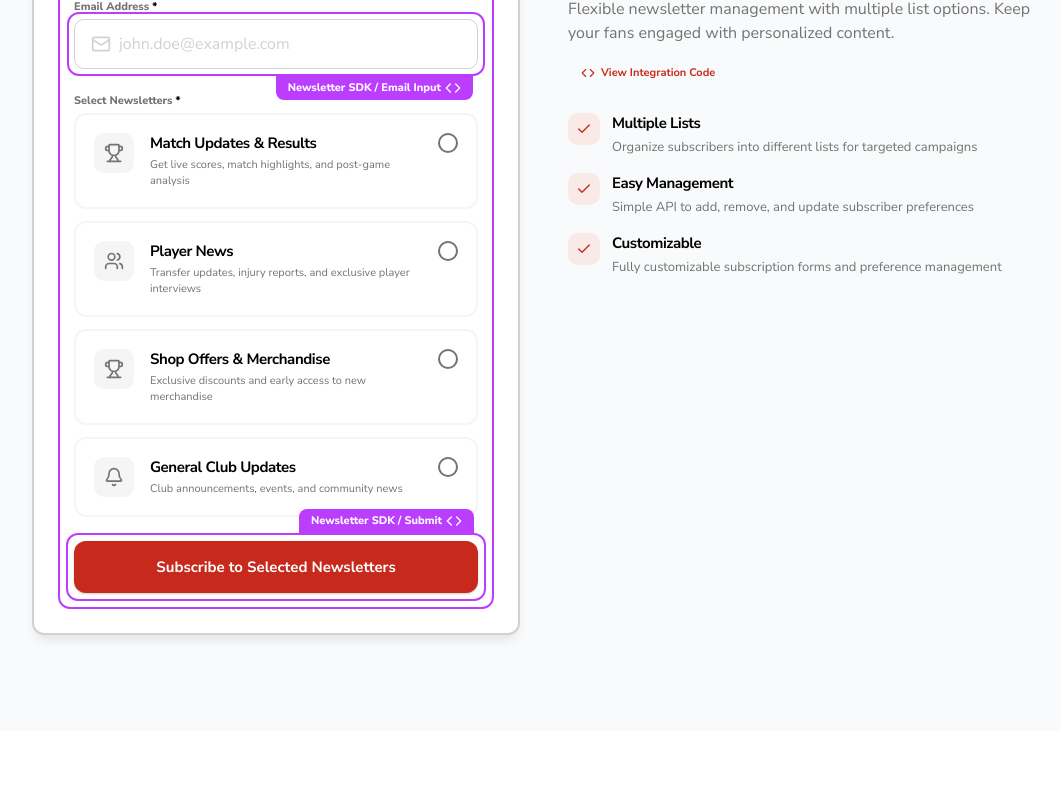
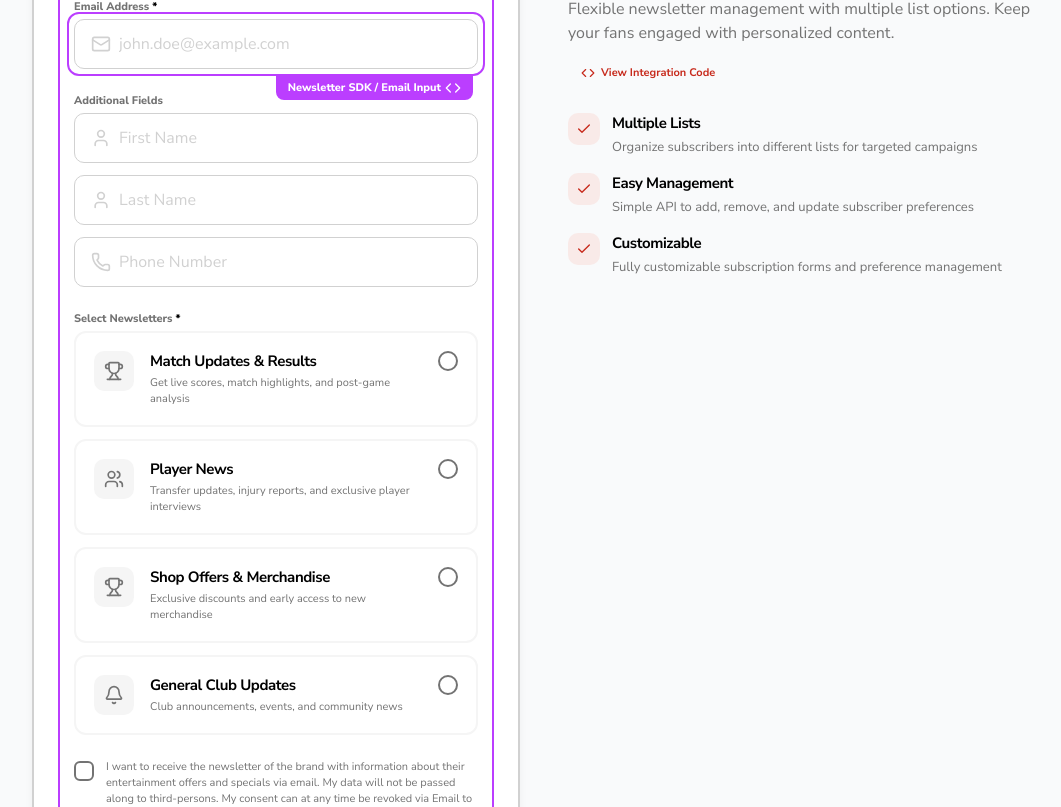
Before and after one commit to UnidyID/unidy-sdk-react-demo, a Next.js app in the folder next-app/: page / in a window 1280 px wide. Shown: the part 2060-2867 px from the top of the page, without its empty margins (96-1157 px from the left). Built offline with nearby package versions, Linux system fonts and the light colour scheme; what tailwindcss-displaymodes would draw is missing.

Commit message:
add additional fields for user information and consent checkbox in newsletter example

```diff
--- a/next-app/src/modules/homepage/components/examples/newsletter-example.tsx
+++ b/next-app/src/modules/homepage/components/examples/newsletter-example.tsx
@@ -3,8 +3,9 @@
 import { CardSelect } from '@/components/card-select';
 import { FormLabel } from '@/components/form-label';
 import { Button } from '@/components/shadcn/ui/button';
+import { cn } from '@/components/shadcn/utils';
 import { SDKWrapper } from '@/modules/sdk-element/components/sdk-element';
-import { Bell, Mail, Trophy, Users } from 'lucide-react';
+import { Bell, Check, Mail, Phone, Trophy, User, Users } from 'lucide-react';
 import { useState } from 'react';
 
 const newsletters = [
@@ -37,6 +38,7 @@ const newsletters = [
 
 export const NewsletterExample = () => {
 	const [selectedNewsletters, setSelectedNewsletters] = useState<string[]>([]);
+	const [consentChecked, setConsentChecked] = useState(false);
 
 	const toggleNewsletter = (id: string) => {
 		setSelectedNewsletters((prev) =>
@@ -77,6 +79,36 @@ export const NewsletterExample = () => {
 					</FormLabel>
 				</div>
 
+				{/* Additional Fields */}
+				<FormLabel title="Additional Fields">
+					<div className="flex flex-col gap-3 w-full">
+						<div className="relative border border-neutral-medium rounded-[10px] h-[50px] flex gap-2 items-center px-4 bg-section">
+							<User className="size-5 text-neutral-medium shrink-0" />
+							<input
+								type="text"
+								placeholder="First Name"
+								className="flex-1 bg-transparent border-0 outline-none input text-neutral placeholder:text-neutral-medium"
+							/>
+						</div>
+						<div className="relative border border-neutral-medium rounded-[10px] h-[50px] flex gap-2 items-center px-4 bg-section">
+							<User className="size-5 text-neutral-medium shrink-0" />
+							<input
+								type="text"
+								placeholder="Last Name"
+								className="flex-1 bg-transparent border-0 outline-none input text-neutral placeholder:text-neutral-medium"
+							/>
+						</div>
+						<div className="relative border border-neutral-medium rounded-[10px] h-[50px] flex gap-2 items-center px-4 bg-section">
+							<Phone className="size-5 text-neutral-medium shrink-0" />
+							<input
+								type="tel"
+								placeholder="Phone Number"
+								className="flex-1 bg-transparent border-0 outline-none input text-neutral placeholder:text-neutral-medium"
+							/>
+						</div>
+					</div>
+				</FormLabel>
+
 				{/* Newsletter Selection */}
 				<FormLabel title="Select Newsletters" required>
 					<div className="flex flex-col gap-3 w-full">
@@ -93,6 +125,31 @@ export const NewsletterExample = () => {
 					</div>
 				</FormLabel>
 
+				{/* Consent */}
+				<button
+					type="button"
+					onClick={() => setConsentChecked((prev) => !prev)}
+					className="flex gap-3 items-start text-left"
+				>
+					<div
+						className={cn(
+							'border-2 rounded-md size-5 shrink-0 flex items-center justify-center mt-0.5 transition-all',
+							consentChecked
+								? 'border-neutral-strong bg-neutral-strong'
+								: 'border-neutral-strong'
+						)}
+					>
+						{consentChecked && <Check className="size-3 text-section" />}
+					</div>
+					<p className="body-3 text-neutral-strong">
+						I want to receive the newsletter of the brand with information
+						about their entertainment offers and specials via email. My data
+						will not be passed along to third-persons. My consent can at any
+						time be revoked via Email to info@unidy.io. I accept the data
+						protection terms and terms of use.
+					</p>
+				</button>
+
 				{/* Submit Button */}
 				<SDKWrapper
 					title="Newsletter SDK / Submit"
```
